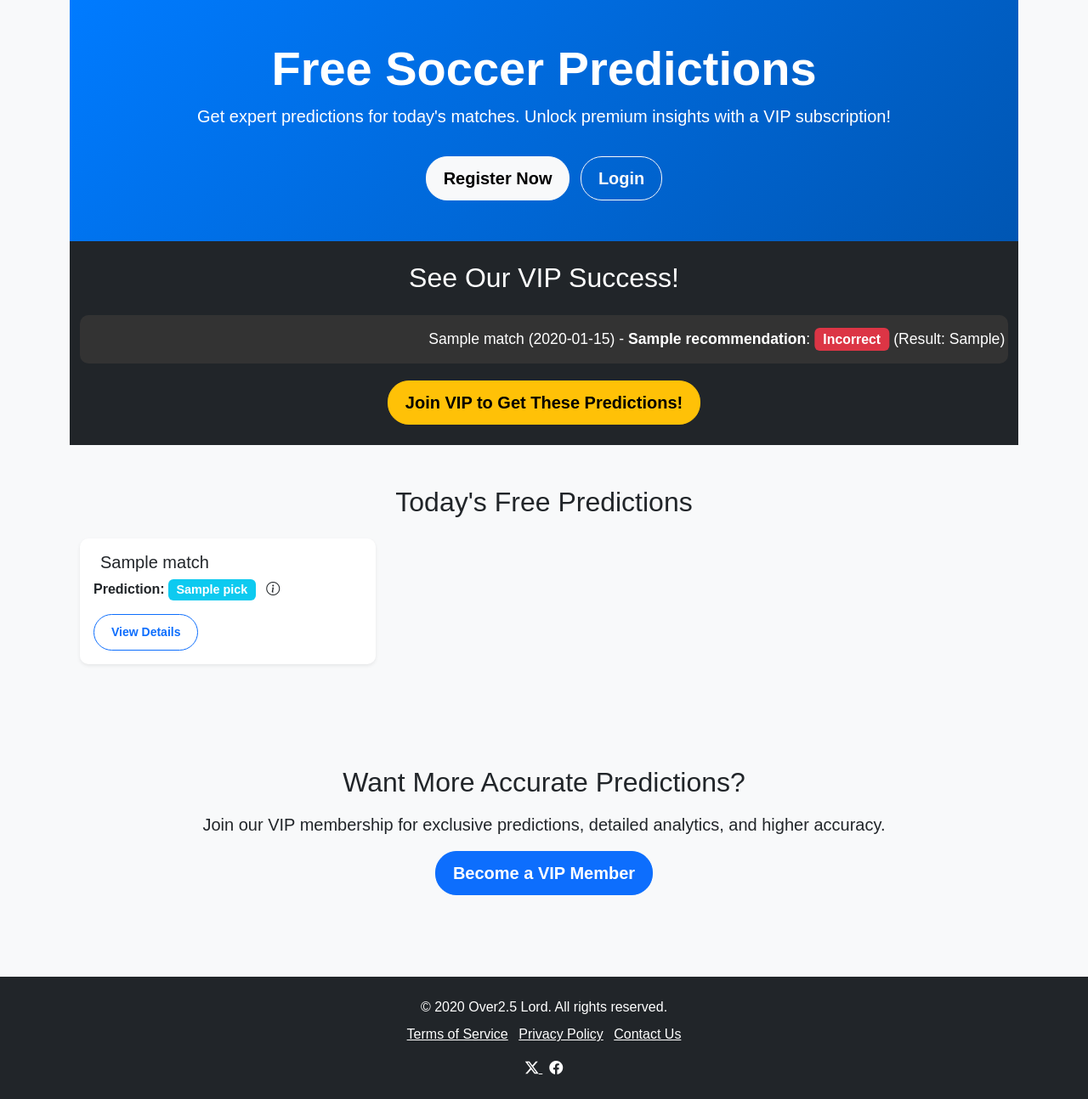
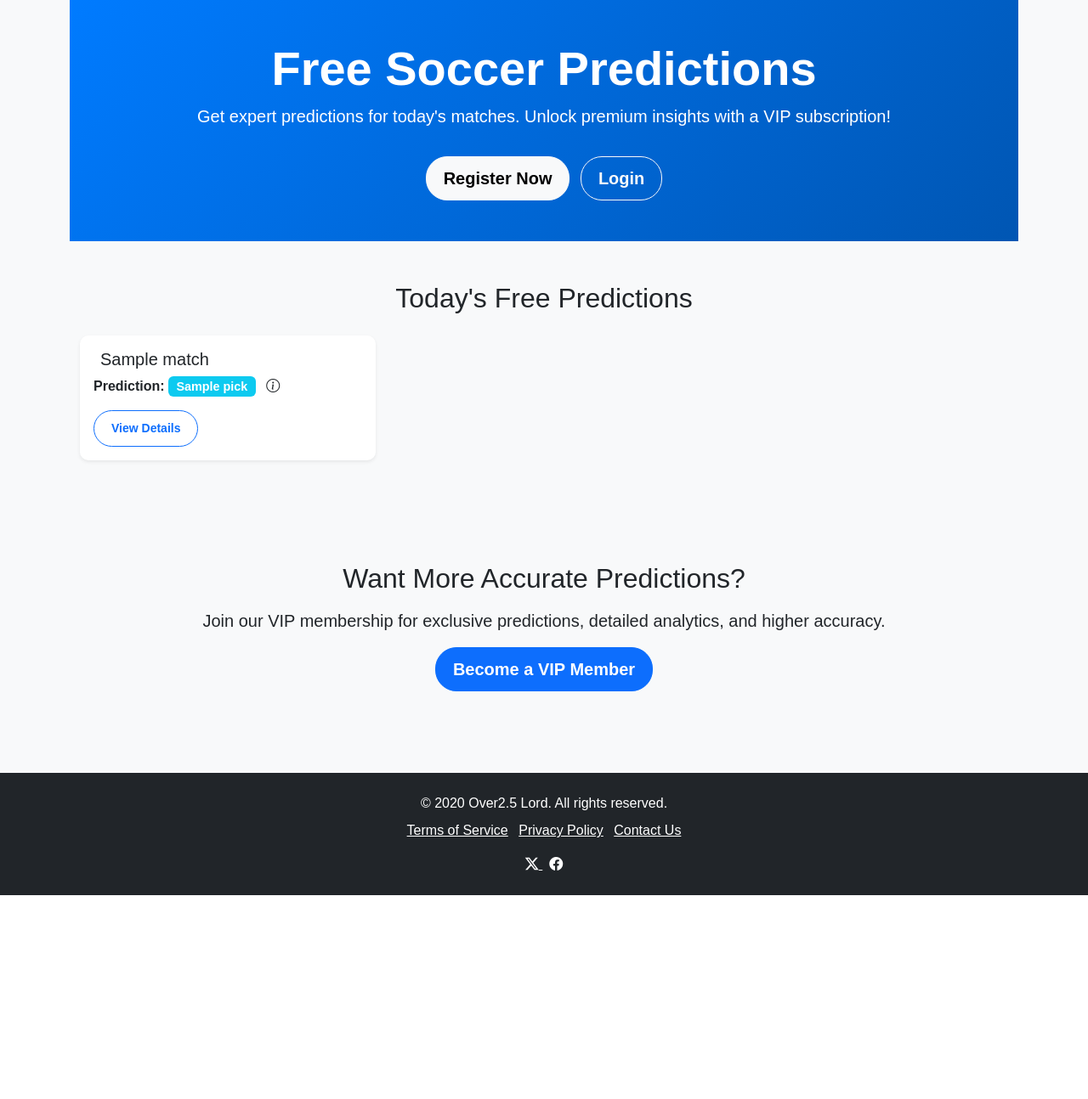
Before and after one commit to nasifbusari-code/football-prediction-app, a Flask app: template templates/home.html in a window 1280 px wide. Shown: the part 81-1375 px from the top of the page at 85% size. After the commit the page ends 1135 px from the top, so only its background shows below. Run offline with Flask 3, Linux system fonts and the light colour scheme; the template is opened without the code that fills it: most values are stand-ins (such as "Sample title", 1, 10 or a date in 2020); parts of the project's set-up code (start-up, migrations or seed data) failed here and were passed over.

Commit message:
Update home.html

```diff
--- a/templates/home.html
+++ b/templates/home.html
@@ -15,36 +15,6 @@
             {% else %}
                 <a href="{{ url_for('register') }}" class="btn btn-light btn-lg mt-3">Register Now</a>
                 <a href="{{ url_for('login') }}" class="btn btn-outline-light btn-lg mt-3 ms-2">Login</a>
-            {% endif %}
-        </div>
-    </section>
-
-    <!-- Past VIP Predictions Section -->
-    <section class="past-predictions py-4 bg-dark text-white">
-        <div class="container">
-            <h2 class="text-center mb-4">See Our VIP Success!</h2>
-            {% if past_predictions %}
-                <div class="marquee-container">
-                    <div class="marquee">
-                        {% for pred in past_predictions %}
-                            <span class="marquee-item mx-3 animate__animated animate__bounceIn">
-                                {{ pred.match }} ({{ pred.match_date.strftime('%Y-%m-%d') }}) -
-                                <strong>{{ pred.recommendation }}</strong>:
-                                <span class="badge bg-{% if pred.is_correct %}success{% else %}danger{% endif %}">
-                                    {{ 'Correct' if pred.is_correct else 'Incorrect' }}
-                                </span>
-                                (Result: {{ pred.actual_result }})
-                            </span>
-                        {% endfor %}
-                    </div>
-                </div>
-                <div class="text-center mt-3">
-                    <a href="{{ url_for('pay') }}" class="btn btn-warning btn-lg">Join VIP to Get These Predictions!</a>
-                </div>
-            {% else %}
-                <div class="alert alert-info text-center">
-                    No past VIP predictions available yet. Check back tomorrow!
-                </div>
             {% endif %}
         </div>
     </section>
```
